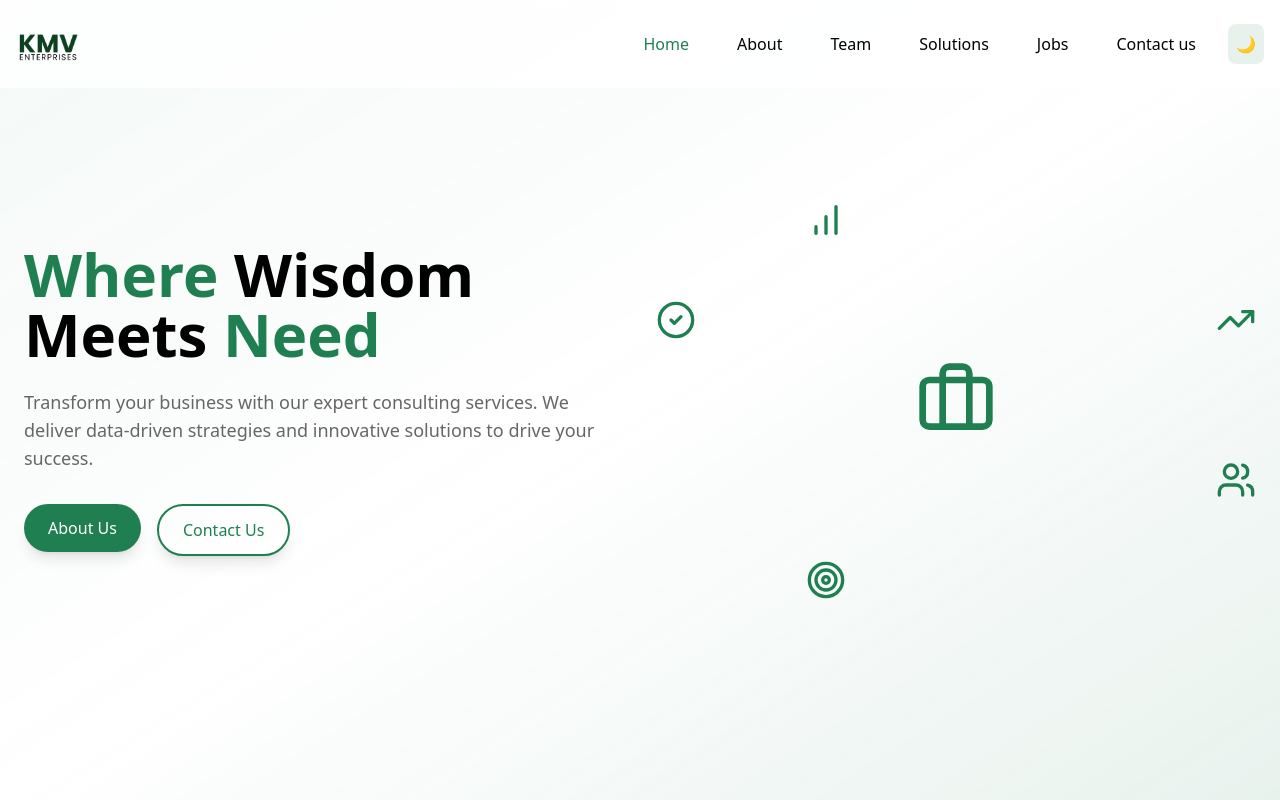
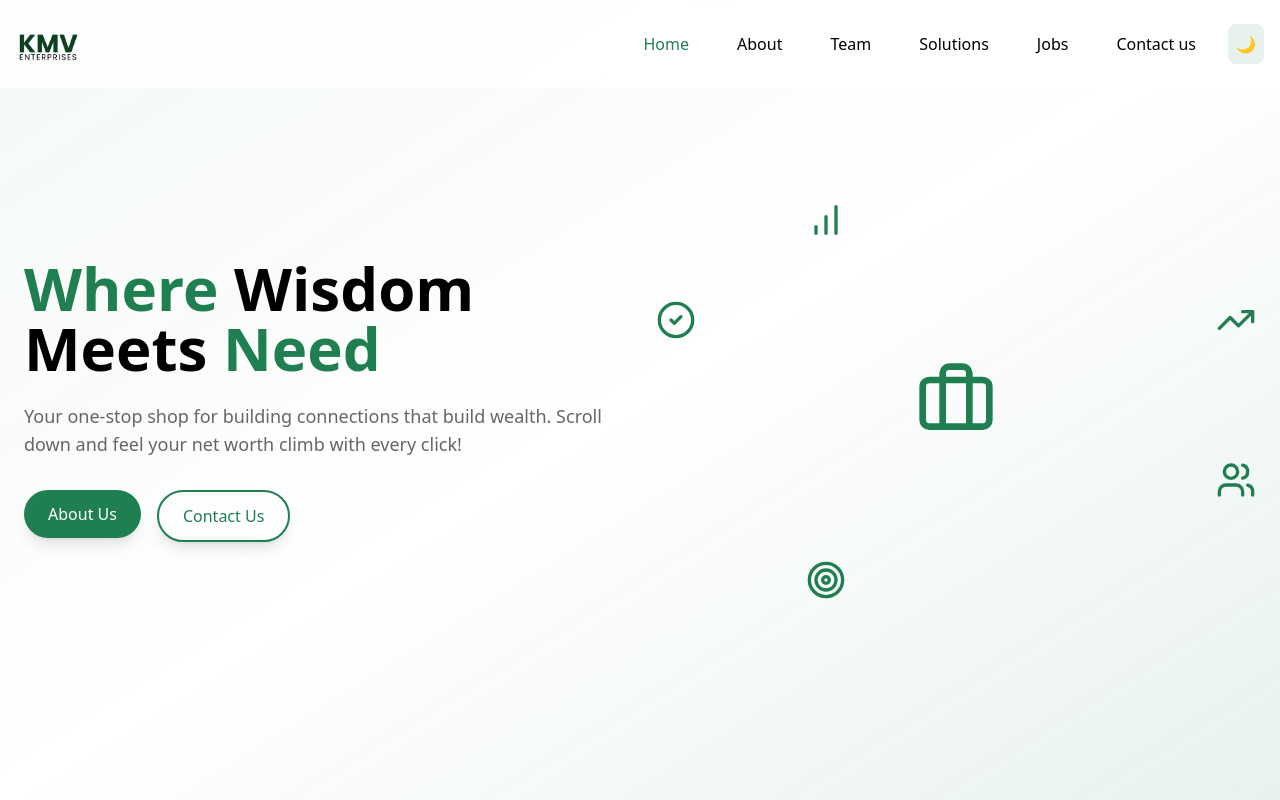
Before and after one commit to Alee-yusuf/KMV, a React (Create React App) app: page / in a window 1280 px wide. Shown: the top 800 px of the page. Built offline with nearby package versions, Linux system fonts and the light colour scheme.

Commit message:
Update Hero.jsx

```diff
--- a/src/components/Hero.jsx
+++ b/src/components/Hero.jsx
@@ -43,7 +43,7 @@ const EnhancedHero = () => {
             animate={{ opacity: 1 }}
             transition={{ duration: 1, delay: 0.3 }}
           >
-            Transform your business with our expert consulting services. We deliver data-driven strategies and innovative solutions to drive your success.
+            Your one-stop shop for building connections that build wealth. Scroll down and feel your net worth climb with every click!
           </motion.p>
           <div className="flex flex-col sm:flex-row gap-4 justify-center md:justify-start">
             <Link to="about-us" smooth={true} duration={500} offset={-80}>
```
